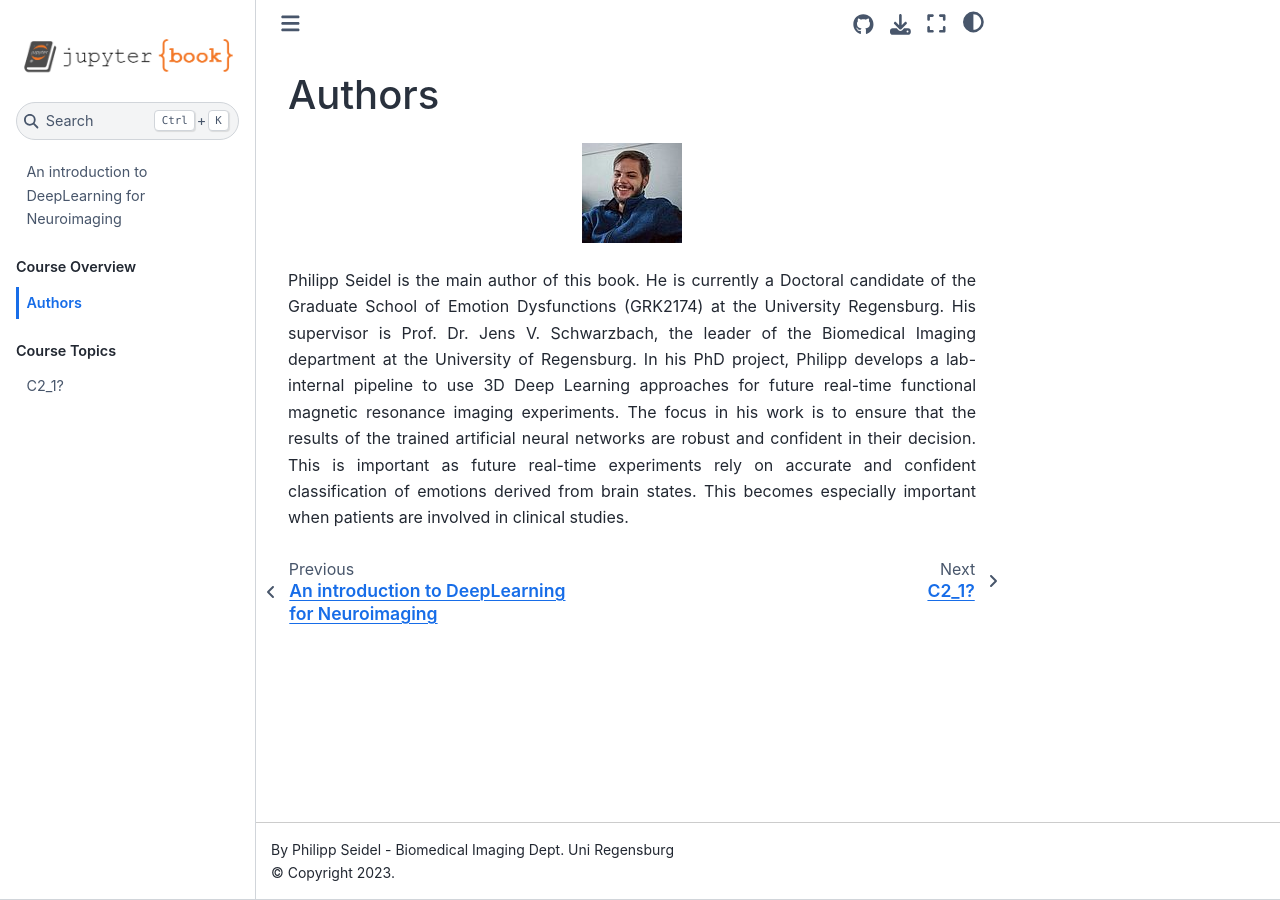
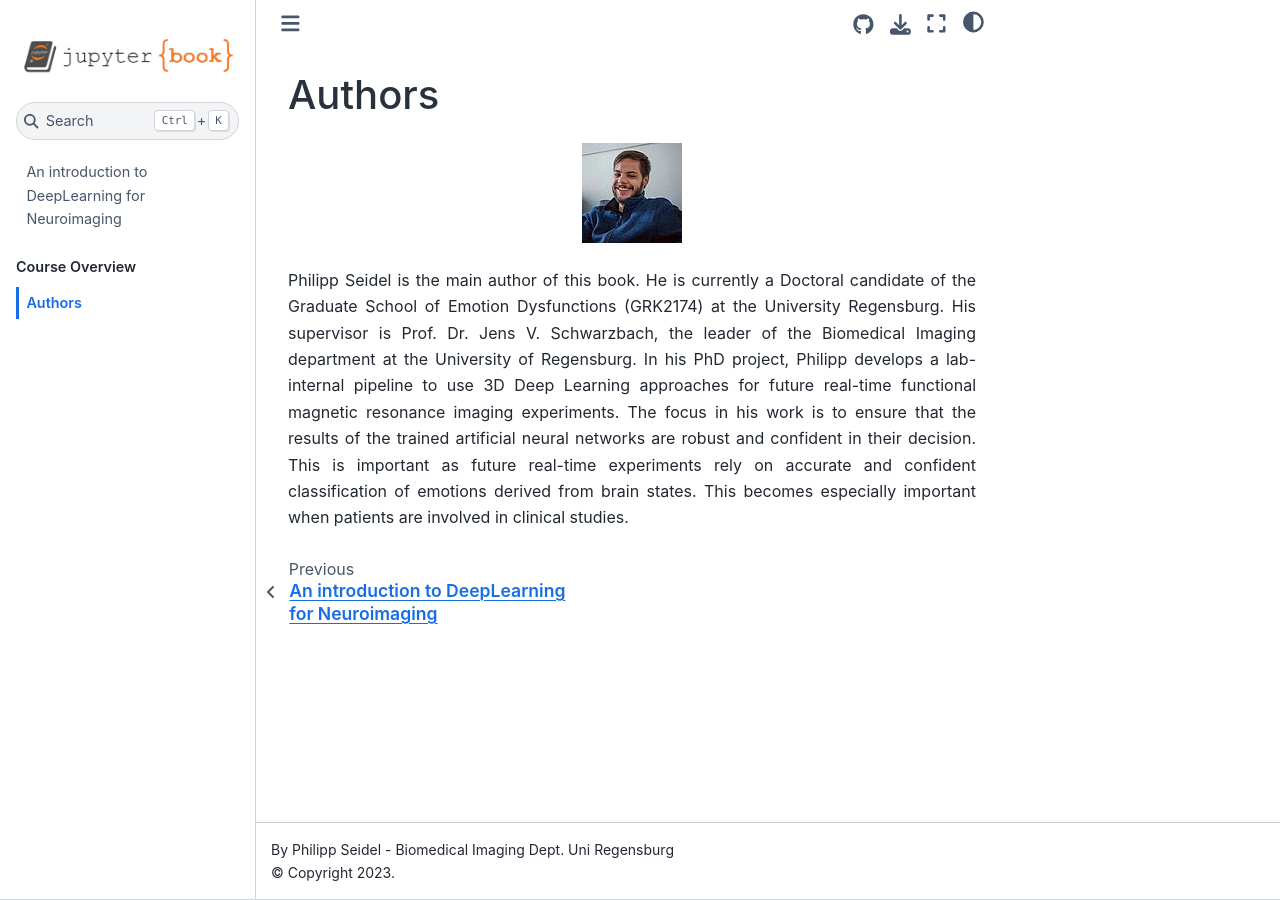
Before and after one commit to PhilippS893/dl4ni, a Jupyter Book: the page built from _part1/authors.md, in a window 1280 px wide. Built offline with Jupyter Book 1.0.4 settings and Sphinx 7.4.7 and the Sphinx Book theme 1.1.4, drawn with Linux system fonts in a browser that asks for light colours; pages that are not in the unit, such as notebooks, are missing from menus; part of the change alters nothing that is shown.

```diff
--- a/_config.yml
+++ b/_config.yml
@@ -8,7 +8,7 @@ logo: logo.png
 # Force re-execution of notebooks on each build.
 # See https://jupyterbook.org/content/execute.html
 execute:
-  execute_notebooks: auto
+  execute_notebooks: cache
   timeout: 10000
 
 # Define the name of the latex output file for PDF builds
--- a/_part2/intro_dnn.md
+++ /dev/null
@@ -1,3 +0,0 @@
-# C2_1?
-
-Hello World! This is a test!
--- a/_toc.yml
+++ b/_toc.yml
@@ -7,9 +7,12 @@ parts:
  - caption: Course Overview
    chapters:
    - file: _part1/authors
- - caption: Course Topics
+ - caption: Prerequisites
    chapters:
-   - file: _part2/intro_dnn
+   - file: _notebooks/datasets
  - caption: Using the toolbox
    chapters:
-   - file: test_notebook/classify_mnist
+   - file: notebooks/intro
+   - file: notebooks/classify_mnist
+   - file: notebooks/sweep_intro
+   - file: notebooks/lrp
```
Also changed, not shown: 8 other files.
